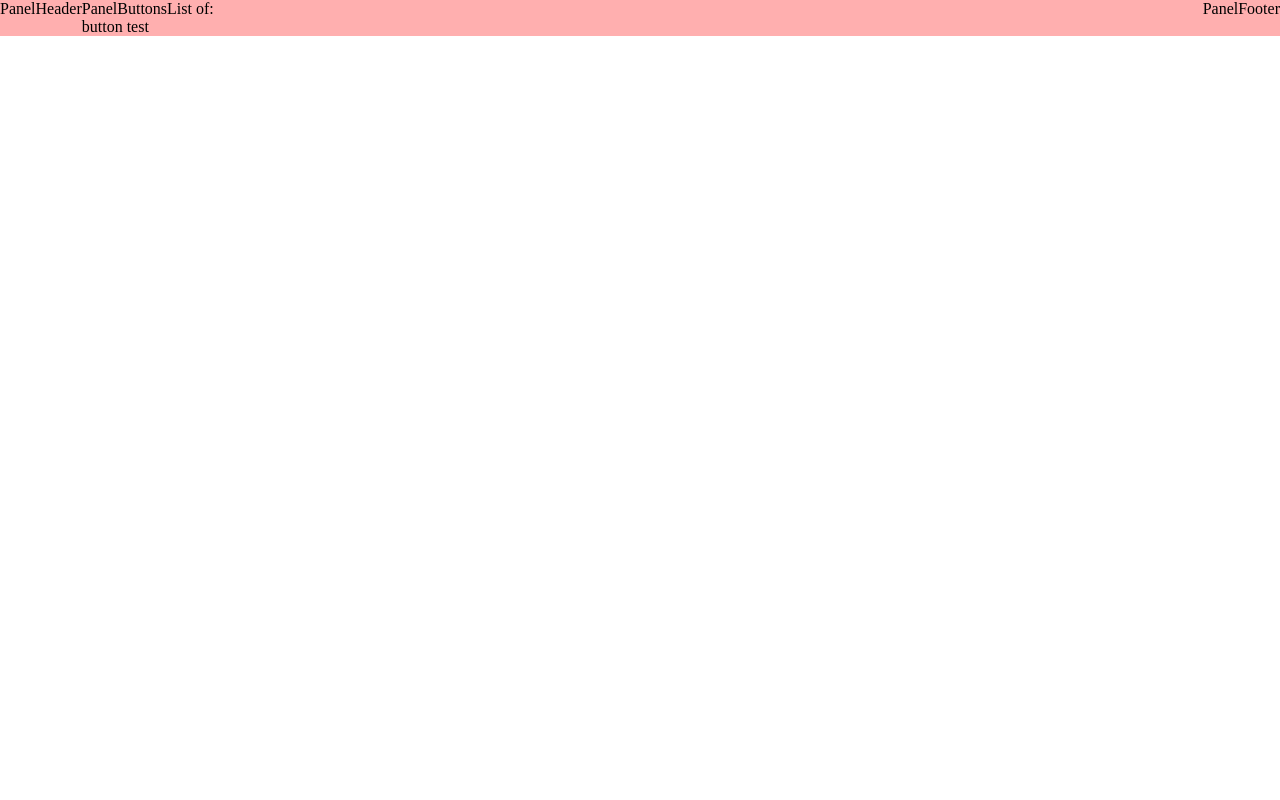
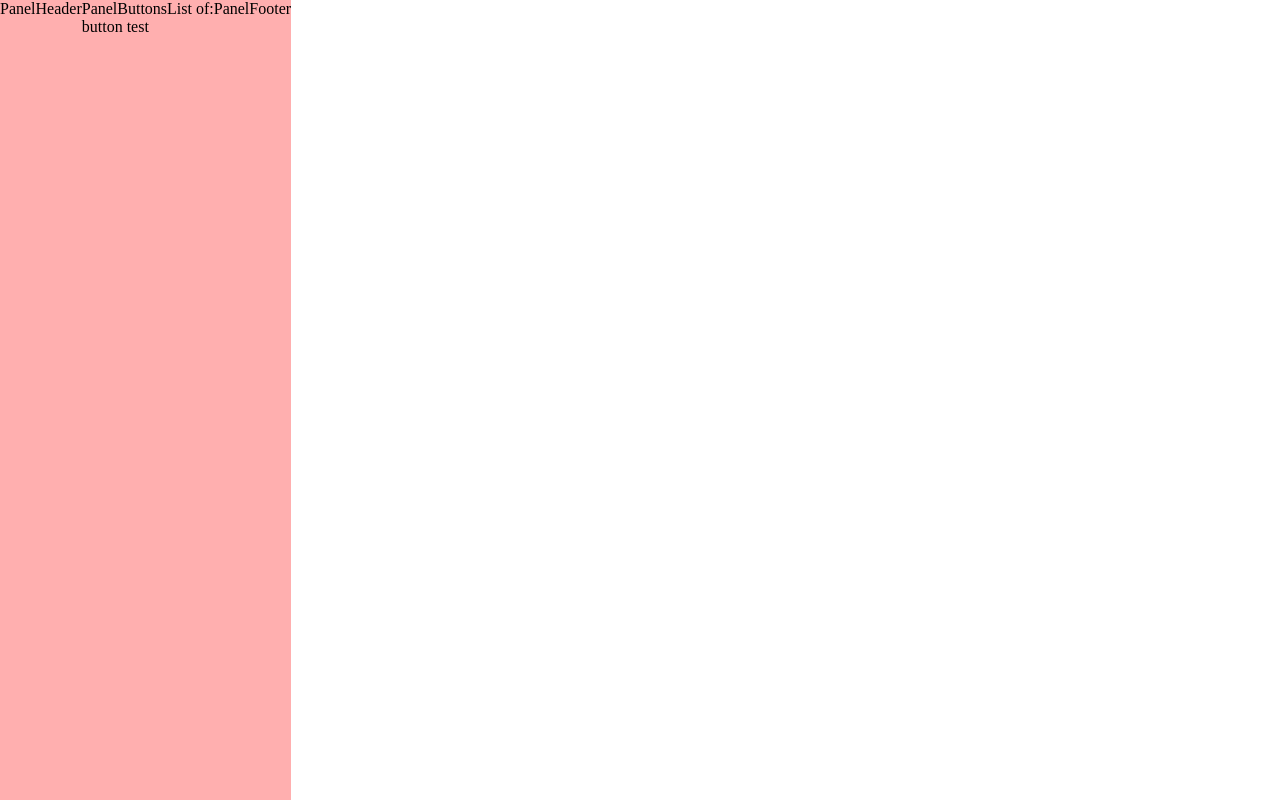
Before and after one commit to KoJem9Ka/cdod-system, a React (Create React App) app: page /students in a window 1280 px wide. Built offline with nearby package versions, Linux system fonts and the light colour scheme.

Commit message:
Test commit 4

```diff
--- a/src/App.tsx
+++ b/src/App.tsx
@@ -1,11 +1,17 @@
 import React from 'react'
-import { Panel } from './components/Panel/Panel'
+import { Navigate, Route, Routes } from 'react-router-dom'
+import BasicUserLayout from './Layout/BasicLayout/BasicLayout'
 
 const App = () => (
-  <div className='App'>
+  <>
+    <Routes>
 
-  <Panel/>
-  </div>
+      <Route element={<BasicUserLayout/>} path='/students'>
+
+      </Route>
+      <Route element={<Navigate to='/students'/>} path='*'/>
+    </Routes>
+  </>
 )
 
 export default App
--- /dev/null
+++ b/src/Layout/BasicLayout/BasicLayout.module.scss
@@ -0,0 +1,4 @@
+.BasicLayout {
+  display     : flex;
+  align-items : stretch;
+}
--- /dev/null
+++ b/src/Layout/BasicLayout/BasicLayout.tsx
@@ -0,0 +1,13 @@
+import React from 'react'
+import styles from './BasicLayout.module.scss'
+import Panel from '../../components/Panel/Panel'
+import { Outlet } from 'react-router-dom'
+
+const BasicLayout: React.FC = () => (
+  <div className={styles.BasicLayout}>
+    <Panel/>
+    <Outlet/>
+  </div>
+)
+
+export default BasicLayout
--- a/src/components/Panel/Panel.tsx
+++ b/src/components/Panel/Panel.tsx
@@ -4,10 +4,12 @@ import { PanelButtonsList } from './PanelButtonsList/PanelButtonsList'
 import { PanelFooter } from './PanelFooter/PanelFooter'
 import style from './Panel.module.scss'
 
-export const Panel: React.FC = () => (
+const Panel: React.FC = () => (
   <div className={style.Panel}>
     <PanelHeader/>
     <PanelButtonsList/>
     <PanelFooter/>
   </div>
 )
+
+export default Panel
--- a/src/index.tsx
+++ b/src/index.tsx
@@ -2,12 +2,15 @@ import React from 'react'
 import { createRoot } from 'react-dom/client'
 import App from './App'
 import './styles/index.scss'
+import { BrowserRouter } from 'react-router-dom'
 
 const container = document.getElementById( 'root' )!
 const root = createRoot( container )
 
 root.render(
   <React.StrictMode>
-    <App/>
+    <BrowserRouter>
+      <App/>
+    </BrowserRouter>
   </React.StrictMode>
 )
--- a/src/styles/index.scss
+++ b/src/styles/index.scss
@@ -1,2 +1,7 @@
 @import "reset";
 @import "colors";
+
+#root {
+  display    : flex;
+  min-height : 100vh;
+}
```
